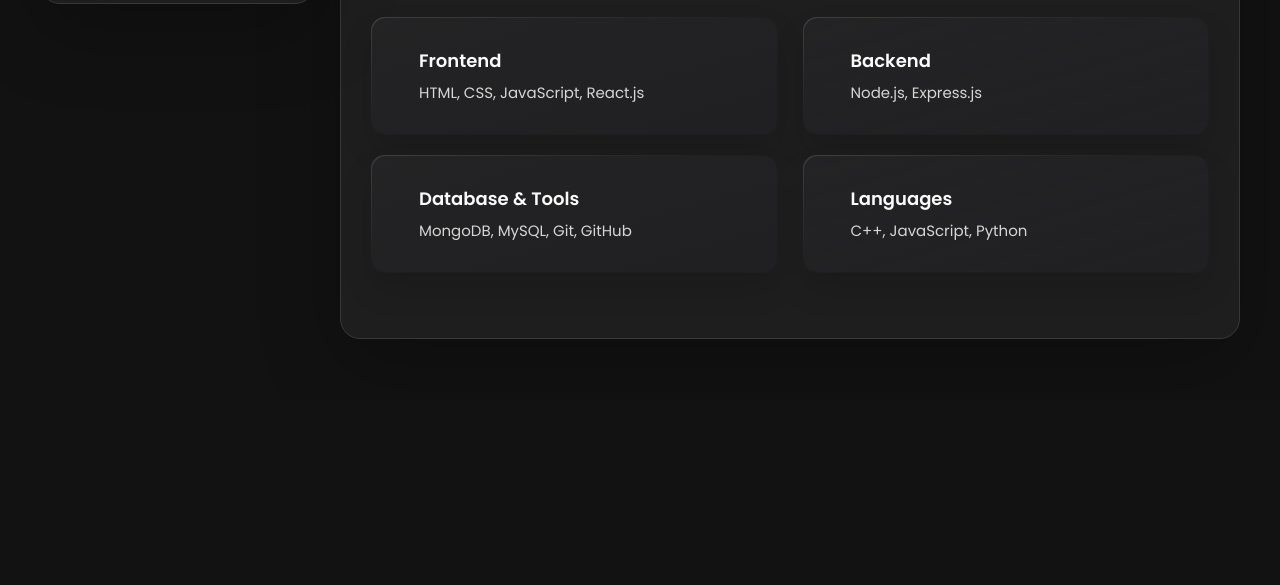
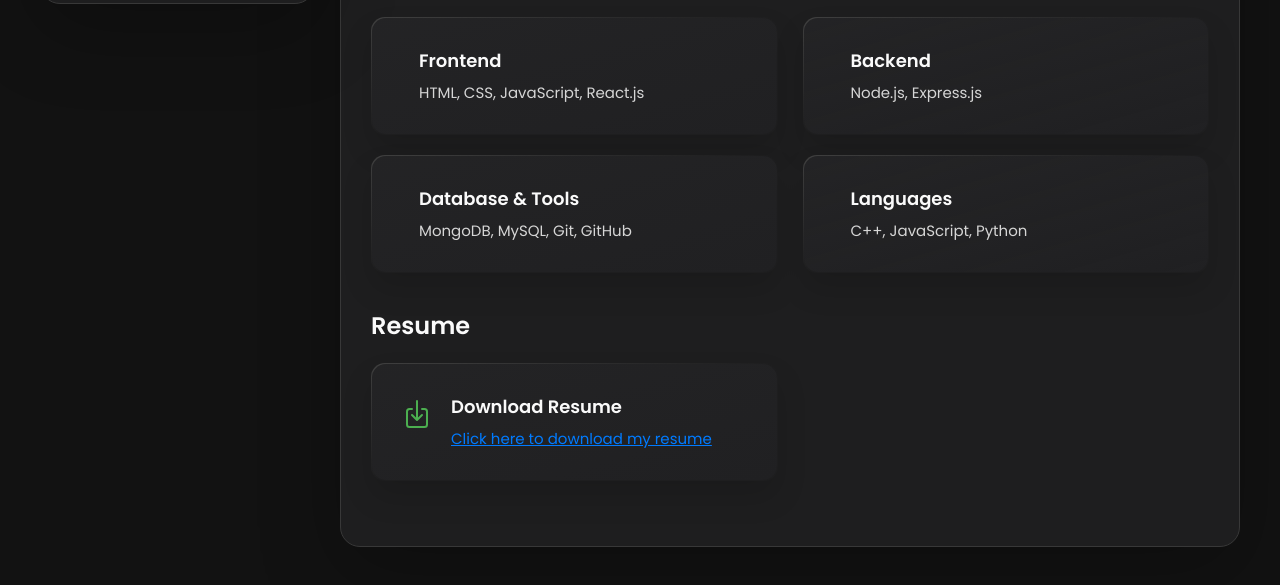
Before and after one commit to Saarim02/Personal-Portfolio, a plain HTML site: page index.html in a window 1280 px wide. Shown: the part 810-1395 px from the top of the page. Before the commit the page ends 1209 px from the top, so only its background shows below. Drawn offline with nearby package versions, Linux system fonts and the light colour scheme.

Commit message:
Update index.html

```diff
--- a/index.html
+++ b/index.html
@@ -374,6 +374,35 @@
 
         </section>
 
+        <section class="service">
+
+          <h3 class="h3 service-title">Resume</h3>
+
+          <ul class="service-list">
+
+            <li class="service-item">
+
+              <div class="service-icon-box">
+                <ion-icon name="download-outline" style="font-size: 2rem; color: #4CAF50;"></ion-icon>
+              </div>
+
+              <div class="service-content-box">
+                <h4 class="h4 service-item-title">Download Resume</h4>
+
+                <p class="service-item-text">
+                  <a href="https://drive.google.com/file/d/1WOLXjfVBrQX8JSj4uUrZXz-VBlyJEmGy/view?usp=sharing"
+                  download style="color: #007bff; text-decoration: underline;">
+                    Click here to download my resume
+                  </a>
+                </p>
+              </div>
+
+            </li>
+
+          </ul>
+
+        </section>
+
 
         <!--
           - testimonials modal
```
